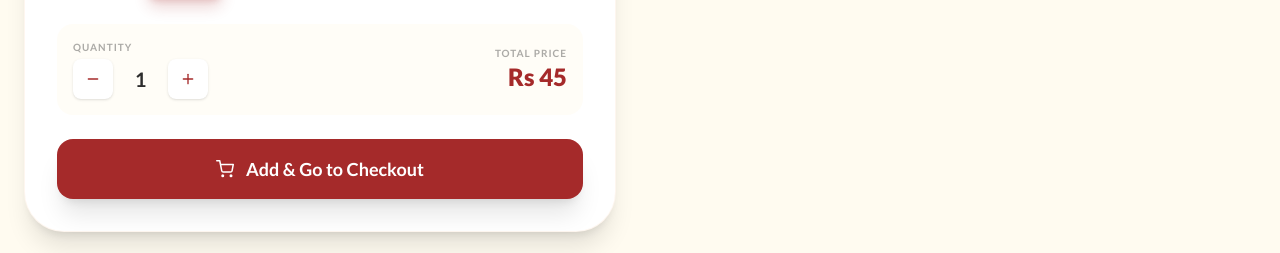
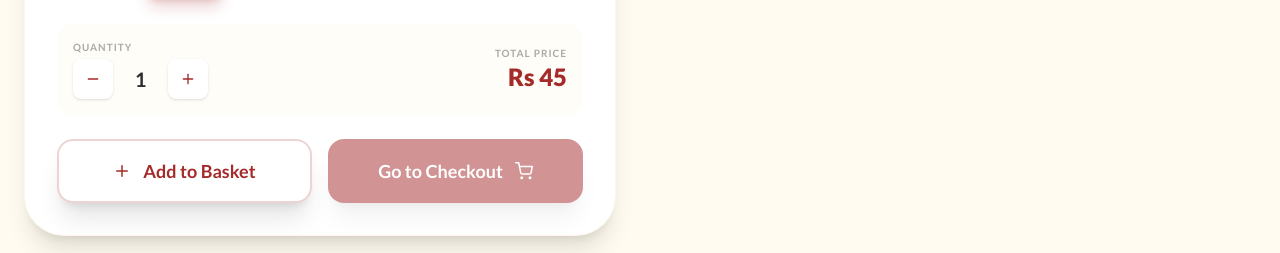
Before and after one commit to Ansh280705/SoiSpiceofIndia, a React (Vite) app: page / in a window 1280 px wide. Shown: the part 6940-7193 px from the top of the page. Built offline with nearby package versions, Linux system fonts and the light colour scheme; no server answers; a web font is replaced by a local one.

Commit message:
payment2

```diff
--- a/src/sections/OrderNow.jsx
+++ b/src/sections/OrderNow.jsx
@@ -102,12 +102,11 @@ export default function OrderNow() {
     // Reset selection after adding
     setQuantity(1);
 
-    // Smooth transition to Checkout
+    // Show feedback
     setStatus("added");
     setTimeout(() => {
       setStatus("");
-      setStep(2);
-    }, 800);
+    }, 1500);
   };
 
   const removeFromCart = (id) => {
@@ -373,27 +372,40 @@ export default function OrderNow() {
                         </div>
                       </div>
 
+                      <div className="grid grid-cols-1 sm:grid-cols-2 gap-4">
                         <button
                           disabled={status === "added"}
                           onClick={addToCart}
-                        className={`w-full py-4 rounded-2xl font-bold text-lg flex items-center justify-center gap-3 shadow-xl transition-all group active:scale-95 ${
+                          className={`py-4 rounded-2xl font-bold text-lg flex items-center justify-center gap-3 shadow-xl transition-all group active:scale-95 ${
                             status === "added"
                               ? "bg-green-600 text-white"
-                            : "bg-brand-primary text-white hover:shadow-2xl"
+                              : "bg-white text-brand-primary border-2 border-brand-primary/20 hover:border-brand-primary"
                           }`}
                         >
                           {status === "added" ? (
                             <>
                               <FiCheckCircle className="animate-bounce" />
-                            Added to Basket!
+                              Added!
                             </>
                           ) : (
                             <>
-                            <FiShoppingCart className="group-hover:scale-110 transition-transform" />
-                            Add & Go to Checkout
+                              <FiPlus className="group-hover:scale-110 transition-transform" />
+                              Add to Basket
                             </>
                           )}
                         </button>
+
+                        <button
+                          onClick={() => setStep(2)}
+                          disabled={cart.length === 0 && status !== "added"}
+                          className={`py-4 rounded-2xl font-bold text-lg flex items-center justify-center gap-3 shadow-xl transition-all group active:scale-95 bg-brand-primary text-white hover:shadow-2xl ${
+                            cart.length === 0 && status !== "added" ? "opacity-50 cursor-not-allowed" : ""
+                          }`}
+                        >
+                          Go to Checkout
+                          <FiShoppingCart className="group-hover:translate-x-1 transition-transform" />
+                        </button>
+                      </div>
                     </div>
                   </div>
                 </motion.div>
```
Also changed, not shown: 1 other file (tests, documents, lock files or other folders). Lines whose indentation alone changed are shown as unchanged.
